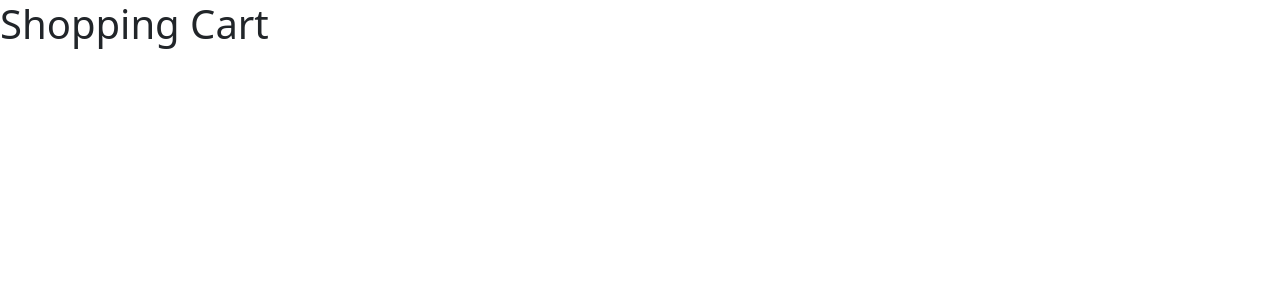
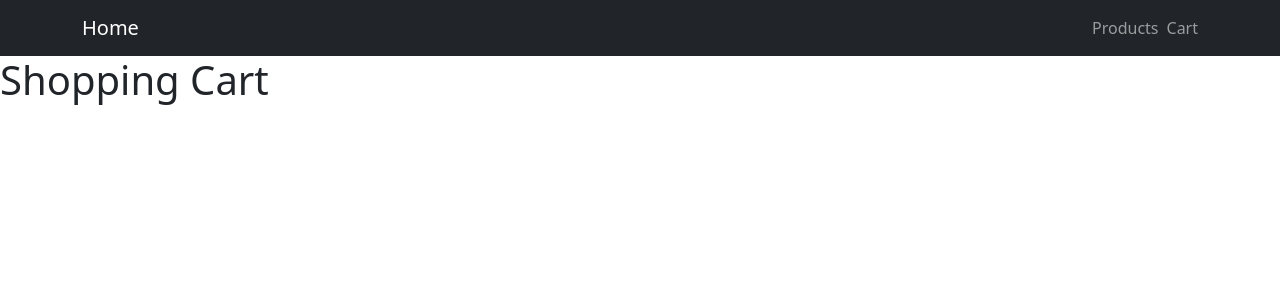
Before and after one commit to mario-moraes/fullstackJavascript-onebitcode, a Next.js app in the folder marketplace-project/: page /cart in a window 1280 px wide. Shown: the top 300 px of the page. Built offline with nearby package versions, Linux system fonts and the light colour scheme.

Commit message:
marketplace-project(nextjs): added Header and navbar

```diff
--- /dev/null
+++ b/marketplace-project/src/components/Header.tsx
@@ -0,0 +1,28 @@
+import Link from "next/link";
+import { Nav, Navbar } from "reactstrap";
+
+const Header = () => {
+  return (
+    <Navbar container="md" color="dark" dark>
+      <Link href="/" passHref legacyBehavior>
+        <a className="navbar-brand">
+          Home
+        </a>
+      </Link>
+      <Nav className="flex-row" navbar>
+        <Link href="/products" passHref legacyBehavior>
+          <a className="nav-link me-2">
+            Products
+          </a>
+        </Link>
+        <Link href="/cart" passHref legacyBehavior>
+          <a className="nav-link">
+            Cart
+          </a>
+        </Link>
+      </Nav>
+    </Navbar>
+  )
+}
+
+export default Header
--- a/marketplace-project/src/pages/cart.tsx
+++ b/marketplace-project/src/pages/cart.tsx
@@ -1,5 +1,6 @@
 // pages/cart.tsx
 
+import Header from "@/components/Header";
 import { NextPage } from "next";
 import Head from "next/head";
 
@@ -12,6 +13,8 @@ const Cart: NextPage = () => {
         <link rel="icon" href="/favicon.ico" />
       </Head>
 
+      < Header />
+
       <h1>
         Shopping Cart
       </h1>
--- a/marketplace-project/src/pages/products.tsx
+++ b/marketplace-project/src/pages/products.tsx
@@ -1,5 +1,6 @@
 // pages/products.tsx
 
+import Header from "@/components/Header";
 import { NextPage } from "next";
 import Head from "next/head";
 
@@ -12,6 +13,7 @@ const Products: NextPage = () => {
         <link rel="icon" href="/favicon.ico" />
       </Head>
 
+      <Header />
       <h1>
         Our products
       </h1>
```
Also changed, not shown: marketplace-project/src/pages/index.tsx (+21 -10 lines), marketplace-project/src/services/products.ts (added).
